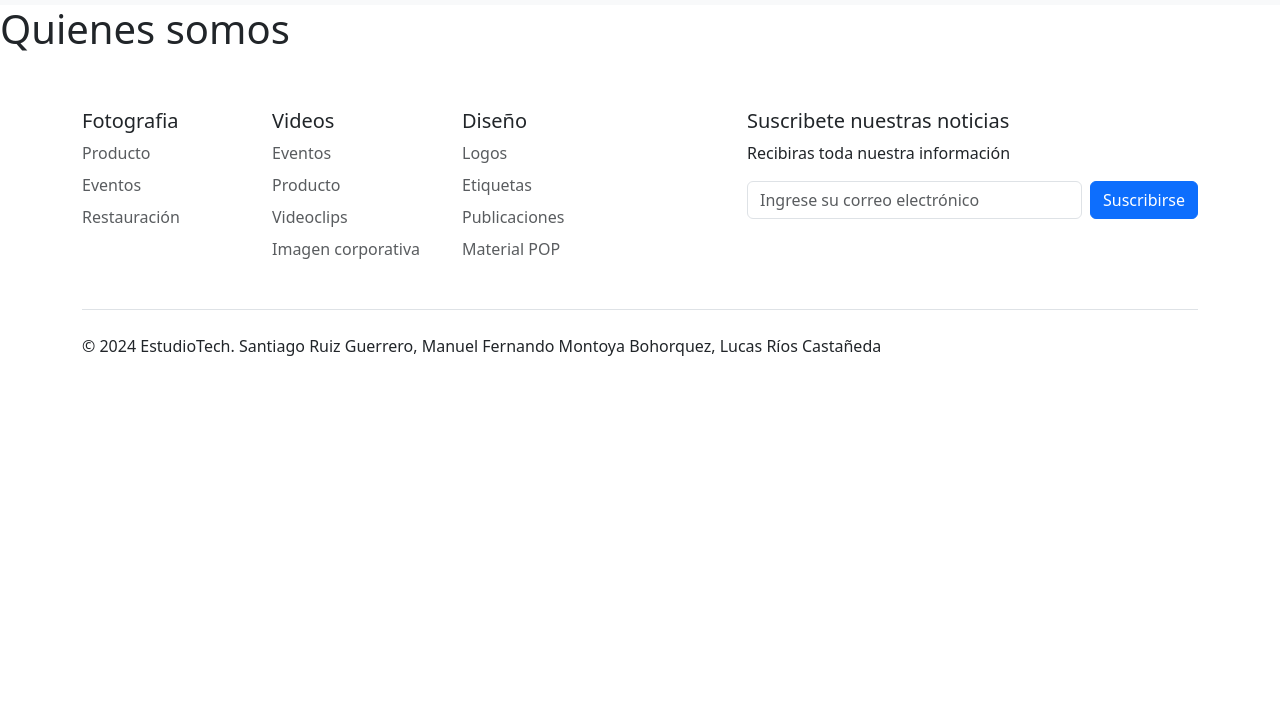
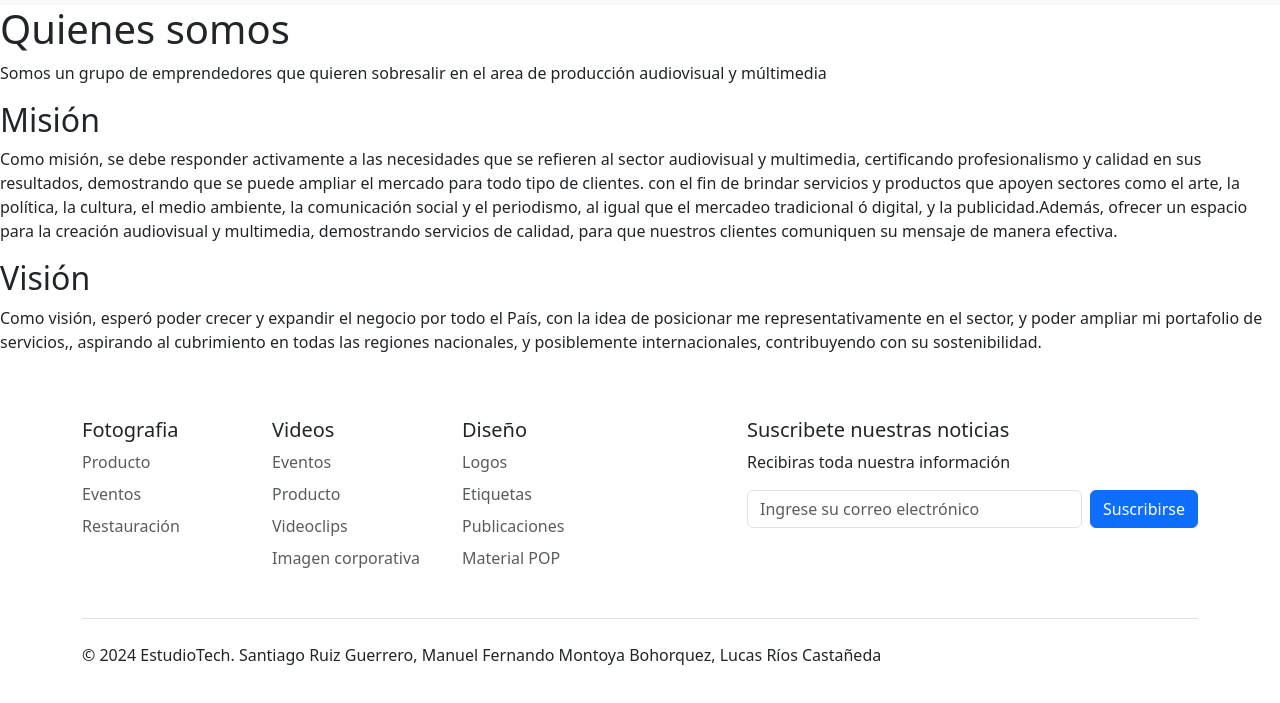
Before and after one commit to lucasrioscasta/studiotech, a plain HTML site: page quienes.html in a window 1280 px wide. Shown: the part 161-864 px from the top of the page. Before the commit the page ends 800 px from the top, so only its background shows below. Drawn offline with nearby package versions, Linux system fonts and the light colour scheme.

Commit message:
Mision-y-vision

```diff
--- a/quienes.html
+++ b/quienes.html
@@ -48,6 +48,11 @@
 
 <main>
 <h1>Quienes somos</h1>
+<p>Somos un grupo de emprendedores que quieren sobresalir en el area de producción audiovisual y múltimedia</p>
+<h2>Misión</h2>
+<p>Como misión, se debe responder activamente a las necesidades que se refieren al sector audiovisual y multimedia, certificando profesionalismo y calidad en sus resultados, demostrando que se puede ampliar el mercado para todo tipo de clientes. con el fin de brindar servicios y productos que apoyen sectores como el arte, la política, la cultura, el medio ambiente, la comunicación social y el periodismo, al igual que el mercadeo tradicional ó digital, y la publicidad.Además, ofrecer un espacio para la creación audiovisual y multimedia, demostrando servicios de calidad, para que nuestros clientes comuniquen su mensaje de manera efectiva.</p>
+<h2>Visión</h2>
+<p>Como visión, esperó poder crecer y expandir el negocio por todo el País, con la idea de posicionar me representativamente en el sector, y poder ampliar mi portafolio de servicios,, aspirando al cubrimiento en todas las regiones nacionales, y posiblemente internacionales, contribuyendo con su sostenibilidad.</p>
 </main>
 
 
```
